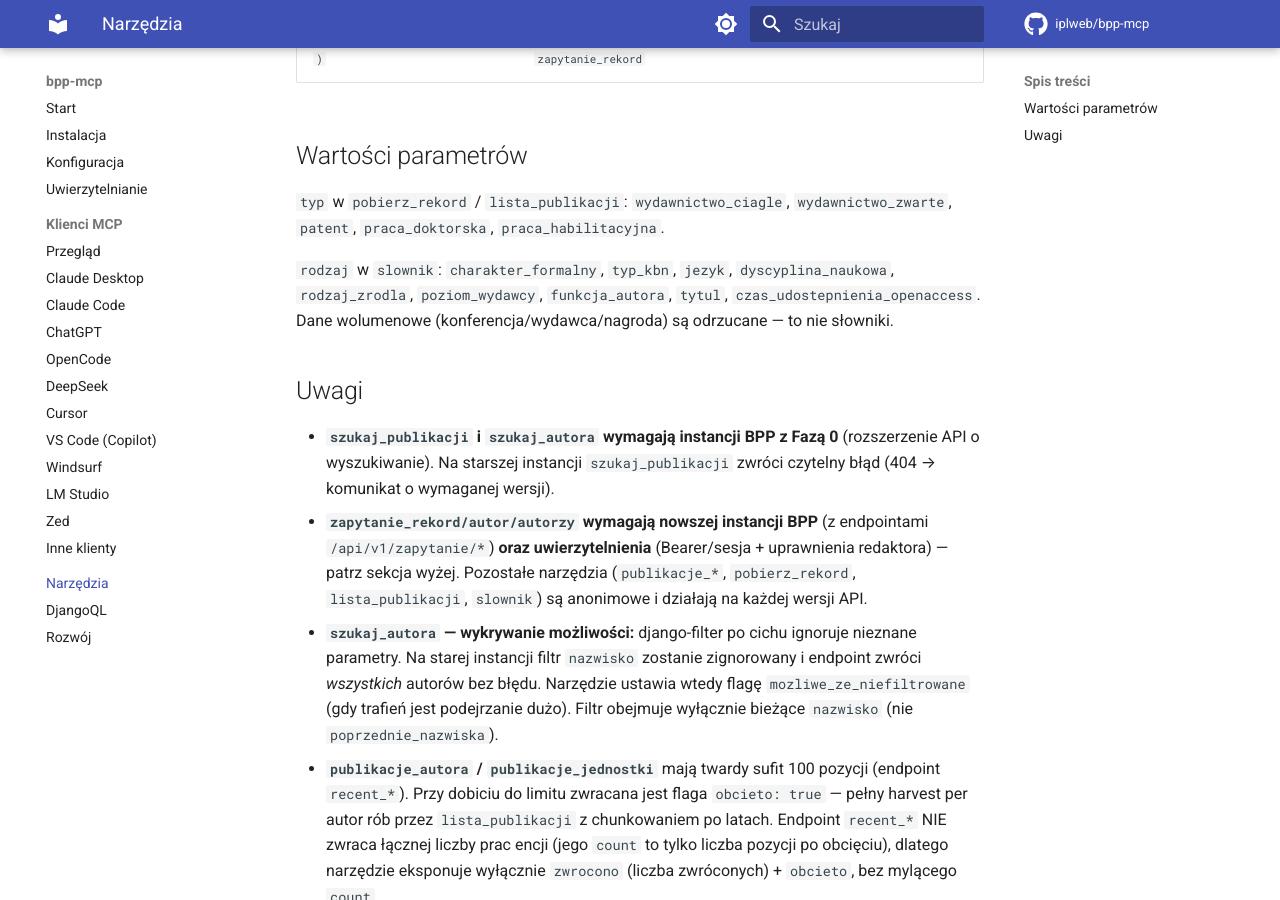
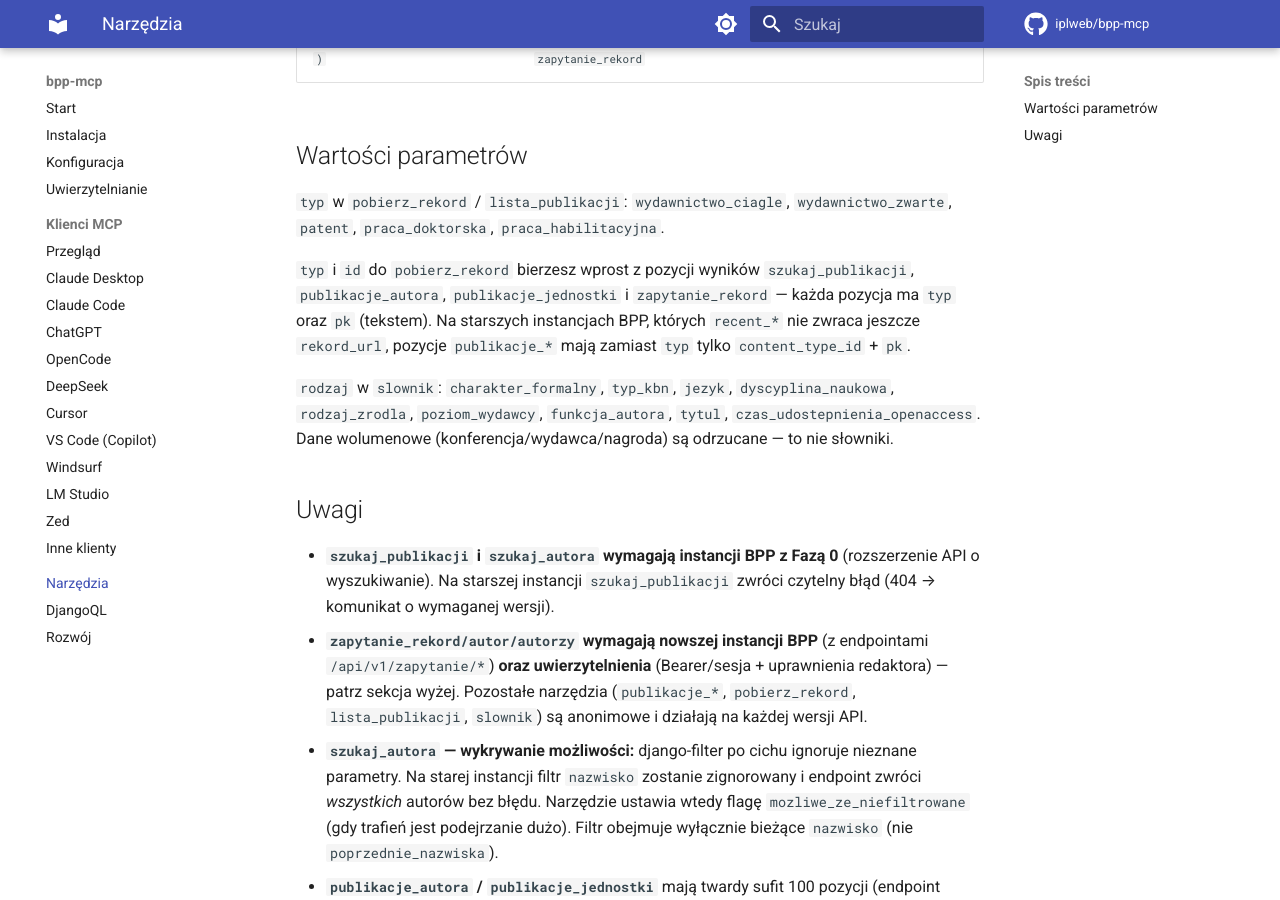
Before and after one commit to iplweb/bpp-mcp, an MkDocs documentation site: the page built from docs/narzedzia.md, in a window 1280 px wide and 900 px high, scrolled down 1316 px. Built offline with MkDocs 1.6.1 and Material for MkDocs 9.7.7, drawn with Linux system fonts in a browser that asks for light colours; comment, search, counter and statistics services are not loaded.

Commit message:
docs(narzedzia): skąd wziąć typ i id do pobierz_rekord
Pozycje szukaj_publikacji, publikacje_*, zapytanie_rekord mają typ + pk;
na starszych BPP bez rekord_url w recent_* — content_type_id + pk.

Co-Authored-By: Claude Opus 5 (1M context) <noreply@anthropic.com>
Claude-Session: https://claude.ai/code/session_0119dYqZNwoa3bmZGdGAWiCz

```diff
--- a/docs/narzedzia.md
+++ b/docs/narzedzia.md
@@ -40,6 +40,12 @@ Dodatkowo serwer wystawia **prompt** MCP (nie narzędzie wykonujące):
 `typ` w `pobierz_rekord` / `lista_publikacji`: `wydawnictwo_ciagle`,
 `wydawnictwo_zwarte`, `patent`, `praca_doktorska`, `praca_habilitacyjna`.
 
+`typ` i `id` do `pobierz_rekord` bierzesz wprost z pozycji wyników
+`szukaj_publikacji`, `publikacje_autora`, `publikacje_jednostki` i
+`zapytanie_rekord` — każda pozycja ma `typ` oraz `pk` (tekstem). Na starszych
+instancjach BPP, których `recent_*` nie zwraca jeszcze `rekord_url`, pozycje
+`publikacje_*` mają zamiast `typ` tylko `content_type_id` + `pk`.
+
 `rodzaj` w `slownik`: `charakter_formalny`, `typ_kbn`, `jezyk`,
 `dyscyplina_naukowa`, `rodzaj_zrodla`, `poziom_wydawcy`, `funkcja_autora`,
 `tytul`, `czas_udostepnienia_openaccess`. Dane wolumenowe
```
